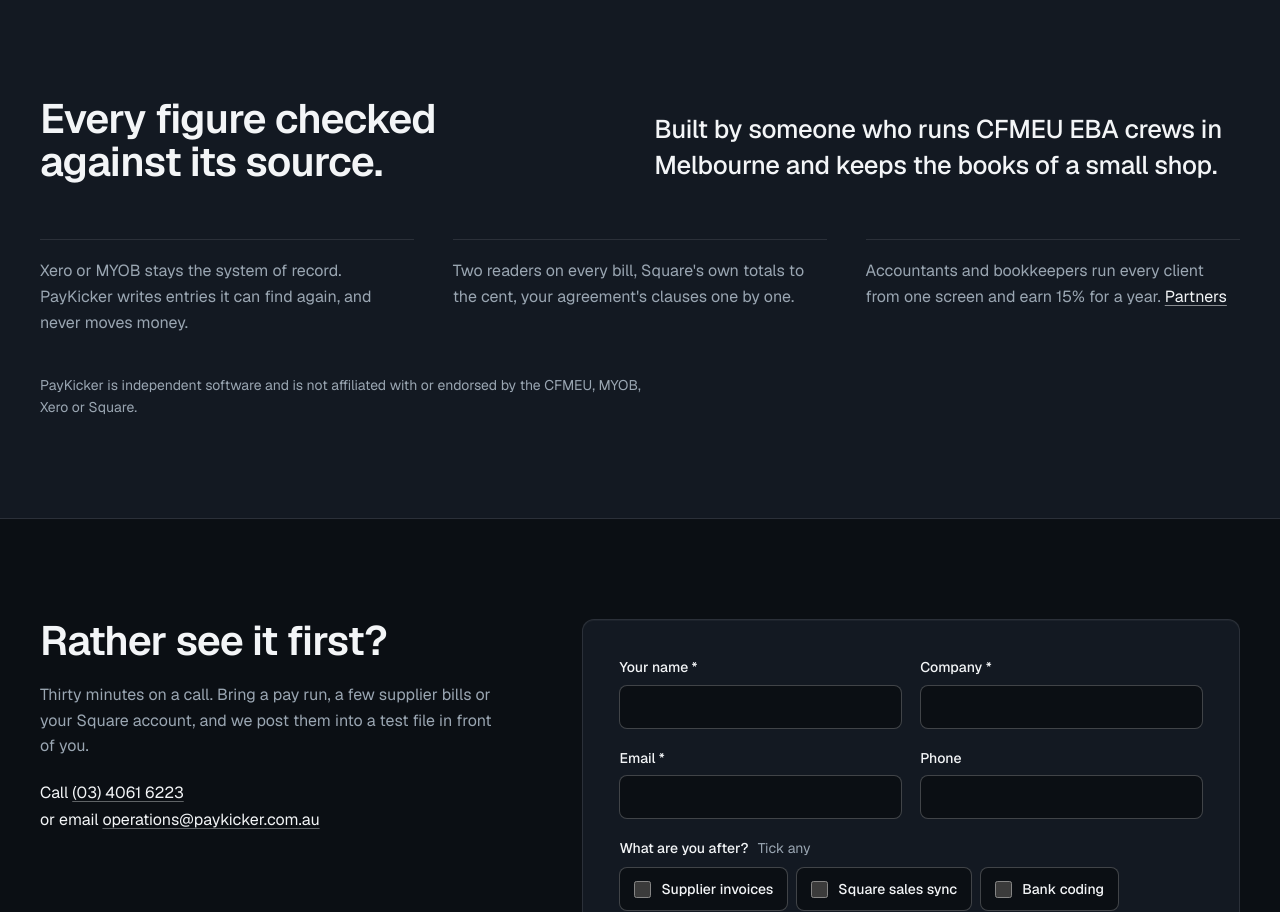
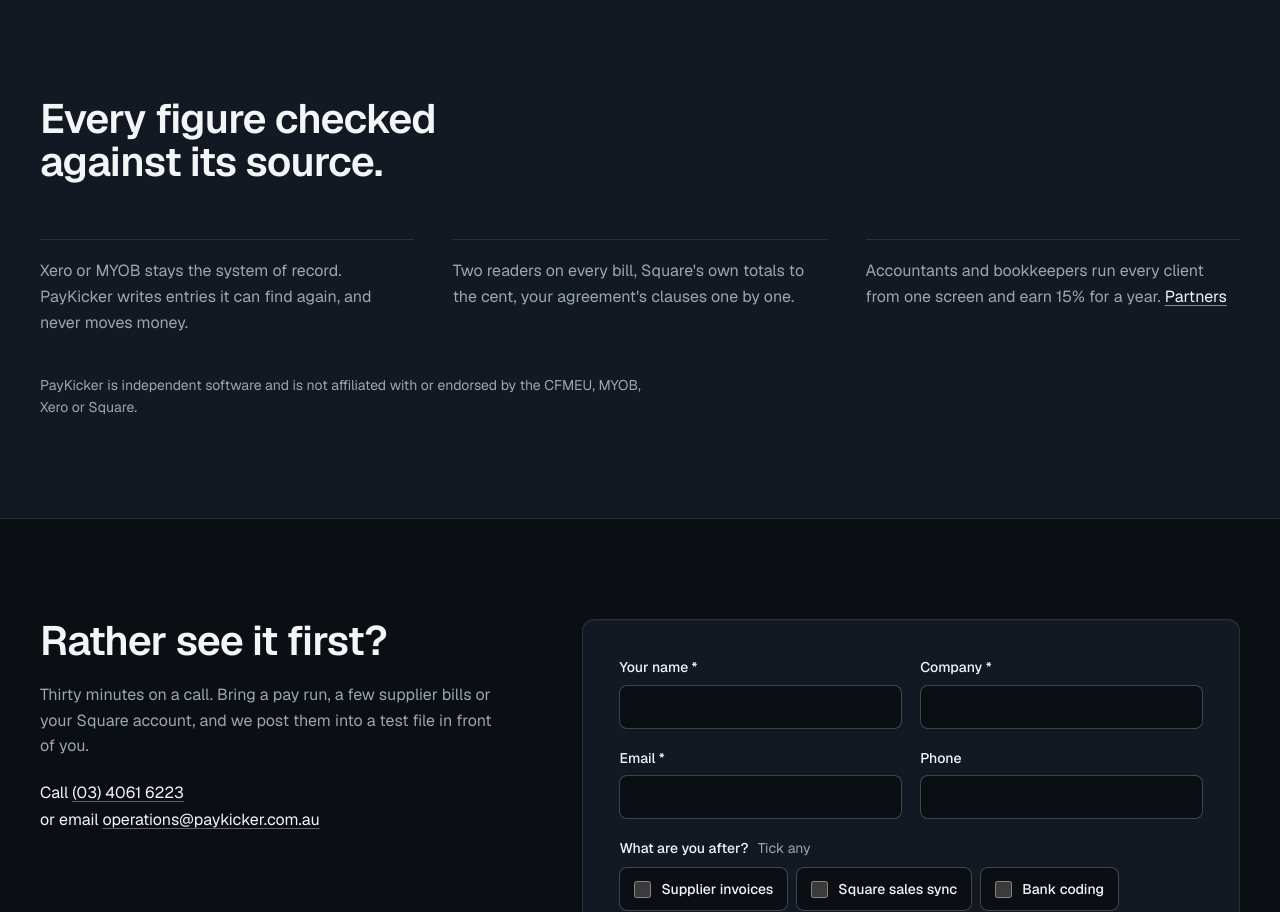
Before and after one commit to Buildpays/buildpays-site, a plain HTML site: page public/index.html in a window 1280 px wide. Shown: the part 1230-2142 px from the top of the page. Drawn offline with nearby package versions, Linux system fonts and the light colour scheme.

Commit message:
Site: drop the founder line from the proof block
Co-Authored-By: Claude Fable 5.1 <noreply@anthropic.com>
Claude-Session: https://claude.ai/code/session_01QsrNVbVDUccLV1aQ1WWKGu

```diff
--- a/public/index.html
+++ b/public/index.html
@@ -200,7 +200,6 @@
   <div class="wrap">
     <div class="why-head">
       <h2 id="h-why">Every figure checked<br>against its source.</h2>
-      <p class="founder">Built by someone who runs CFMEU EBA crews in Melbourne and keeps the books of a small shop.</p>
     </div>
     <ul class="facts">
       <li>Xero or MYOB stays the system of record. PayKicker writes entries it can find again, and never moves money.</li>
```
